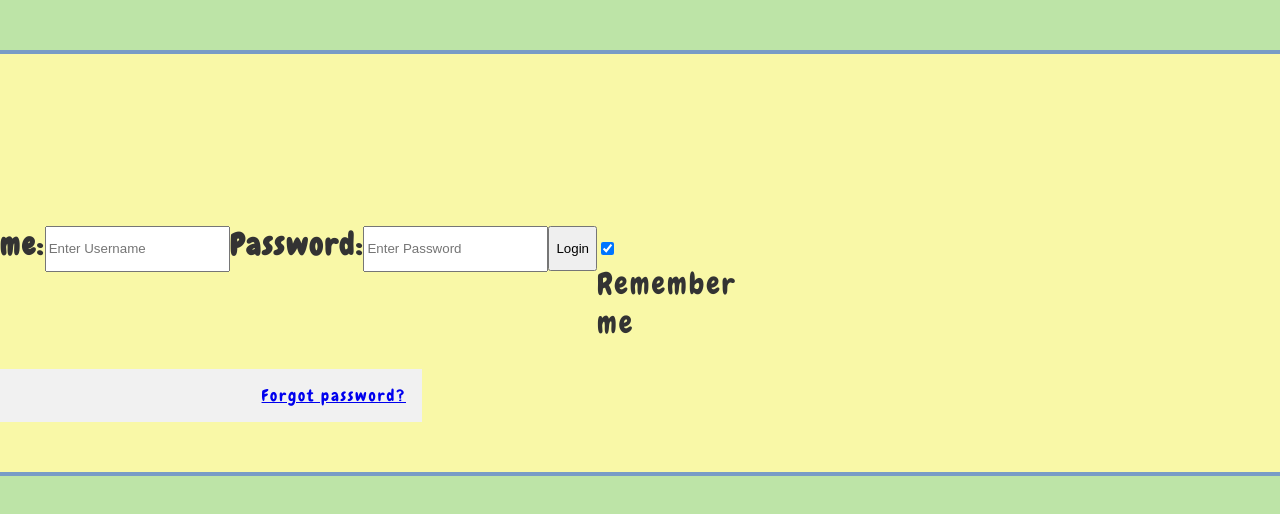
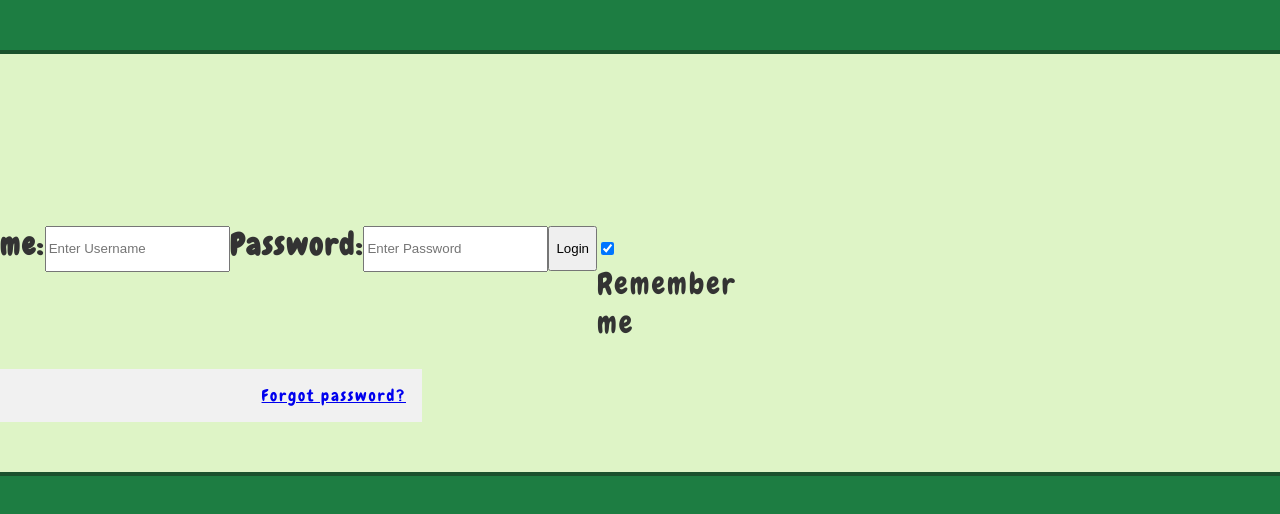
Before and after one commit to chxuri/Chatriot, a plain HTML site: page index.html in a window 1280 px wide. Shown: the top 514 px of the page. Drawn offline with Linux system fonts and the light colour scheme.

Commit message:
Change background and border colors in style.css

```diff
--- a/style.css
+++ b/style.css
@@ -4,7 +4,7 @@ body {
     flex-direction: column;
     align-items: center;
     height: 100vh;
-    background-color: #BDE4A7;
+    background-color: #1d7d42;
     margin: 0;
     padding-top: 50px;
     font-family: 'Chewy', cursive ;
@@ -22,8 +22,8 @@ body {
 form {
     width: 1500px;
     padding: 50px;
-    border: 4px solid #789CC6;
-    background-color: #f9f8a7;
+    border: 4px solid #1b512d;
+    background-color: #DEf4c6;
     }
 label {
     font-size: 30px;
```
